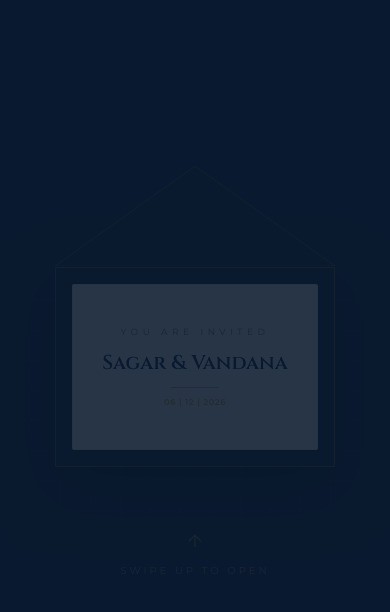
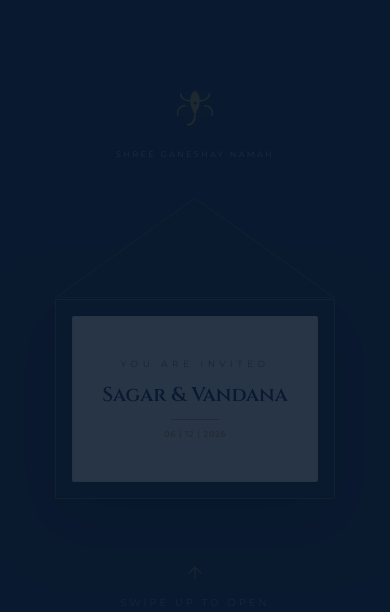
Before and after one commit to anurag07le-create/pvtanurag, a Next.js app: page /elegant in a window 390 px wide. Shown: the top 612 px of the page. Built offline with nearby package versions, Linux system fonts and the light colour scheme.

Commit message:
feat(elegant): add minimalist SVG Ganpati to elegant loader screen

```diff
--- a/src/components/elegant/ElegantLoader.tsx
+++ b/src/components/elegant/ElegantLoader.tsx
@@ -75,16 +75,38 @@ export default function ElegantLoader({ onComplete }: { onComplete: () => void }
           onTouchEnd={handleTouchEnd}
           onClick={handleTap}
         >
-          {/* Subtle grid background */}
-          <div className="absolute inset-0 opacity-[0.05]"
-            style={{
-              backgroundImage: `linear-gradient(rgba(212,175,55,0.4) 1px, transparent 1px), linear-gradient(90deg, rgba(212,175,55,0.4) 1px, transparent 1px)`,
-              backgroundSize: '30px 30px'
-            }}
-          />
+          {/* Mini Ganpati */}
+          <motion.div
+            className="absolute top-[10%] md:top-[15%] flex flex-col items-center justify-center opacity-80"
+            initial={{ opacity: 0, y: -20 }}
+            animate={{ opacity: 0.8, y: 0 }}
+            transition={{ duration: 1.5, ease: "easeOut" }}
+          >
+            {/* Minimalist Ganesha SVG */}
+            <svg
+              width="48"
+              height="48"
+              viewBox="0 0 100 100"
+              fill="none"
+              xmlns="http://www.w3.org/2000/svg"
+              className="drop-shadow-[0_2px_10px_rgba(212,175,55,0.4)]"
+            >
+              <path d="M50 15 C 45 15, 40 25, 40 35 C 40 45, 45 55, 50 65 C 55 55, 60 45, 60 35 C 60 25, 55 15, 50 15 Z" fill="#d4af37"/>
+              <path d="M40 35 C 30 35, 20 30, 20 20" stroke="#d4af37" strokeWidth="3" strokeLinecap="round"/>
+              <path d="M60 35 C 70 35, 80 30, 80 20" stroke="#d4af37" strokeWidth="3" strokeLinecap="round"/>
+              <circle cx="50" cy="40" r="3" fill="#0A1A2F"/>
+              <path d="M50 65 C 50 75, 45 85, 35 85" stroke="#d4af37" strokeWidth="4" strokeLinecap="round"/>
+              <path d="M30 45 C 20 45, 10 55, 15 65" stroke="#d4af37" strokeWidth="3" strokeLinecap="round"/>
+              <path d="M70 45 C 80 45, 90 55, 85 65" stroke="#d4af37" strokeWidth="3" strokeLinecap="round"/>
+              <circle cx="50" cy="20" r="5" fill="#d4af37"/>
+            </svg>
+            <span className="font-montserrat text-[#e6c875] text-[8px] tracking-[0.3em] uppercase mt-4">
+              Shree Ganeshay Namah
+            </span>
+          </motion.div>
 
           {/* Envelope Container */}
-          <div className="relative w-[280px] h-[200px] md:w-[360px] md:h-[240px]">
+          <div className="relative w-[280px] h-[200px] md:w-[360px] md:h-[240px] mt-16 md:mt-24">
 
             {/* Envelope Body */}
             <div className="absolute inset-0 bg-[#0e2436] border border-[#d4af37]/40 rounded-sm shadow-[0_20px_60px_rgba(0,0,0,0.5)]">
```
